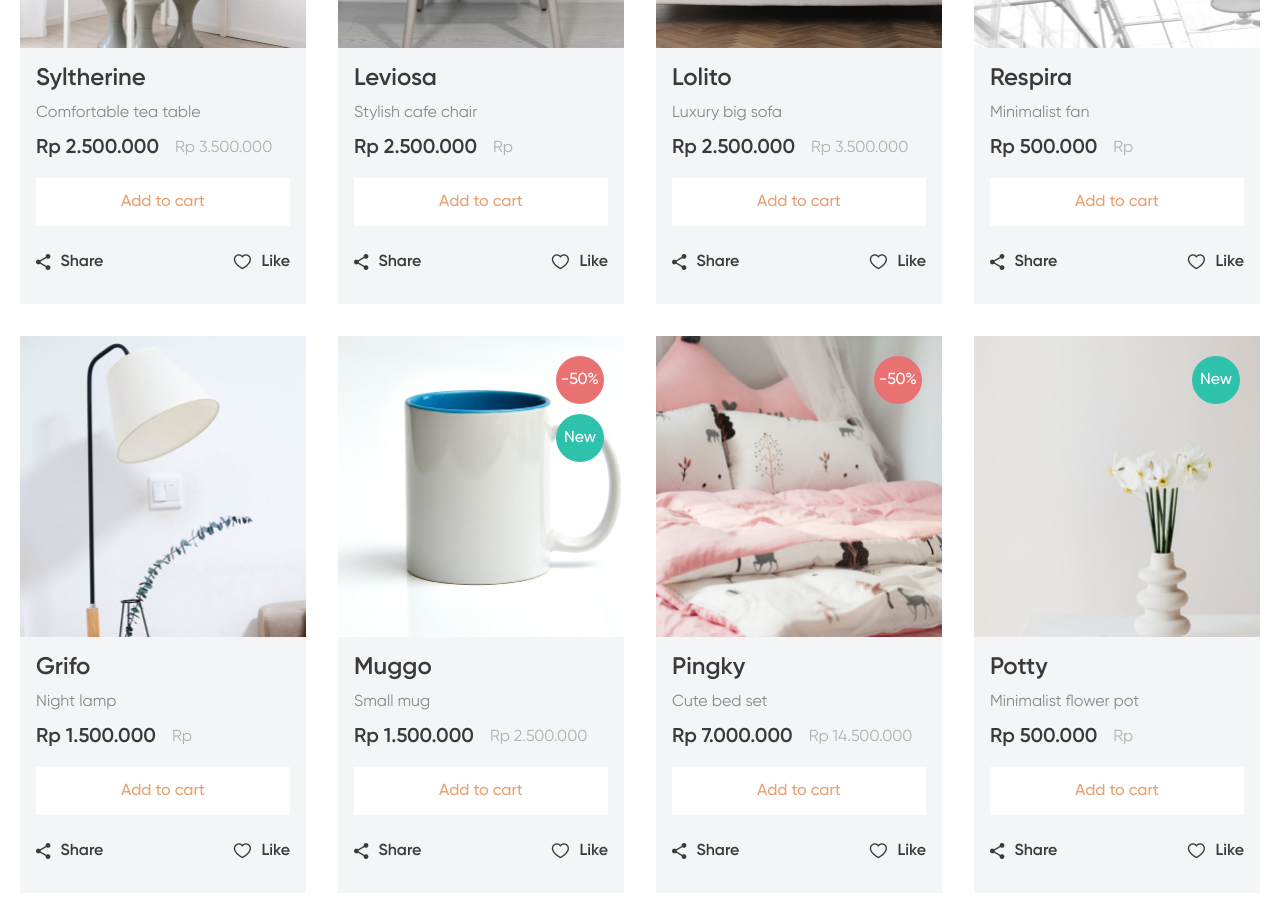
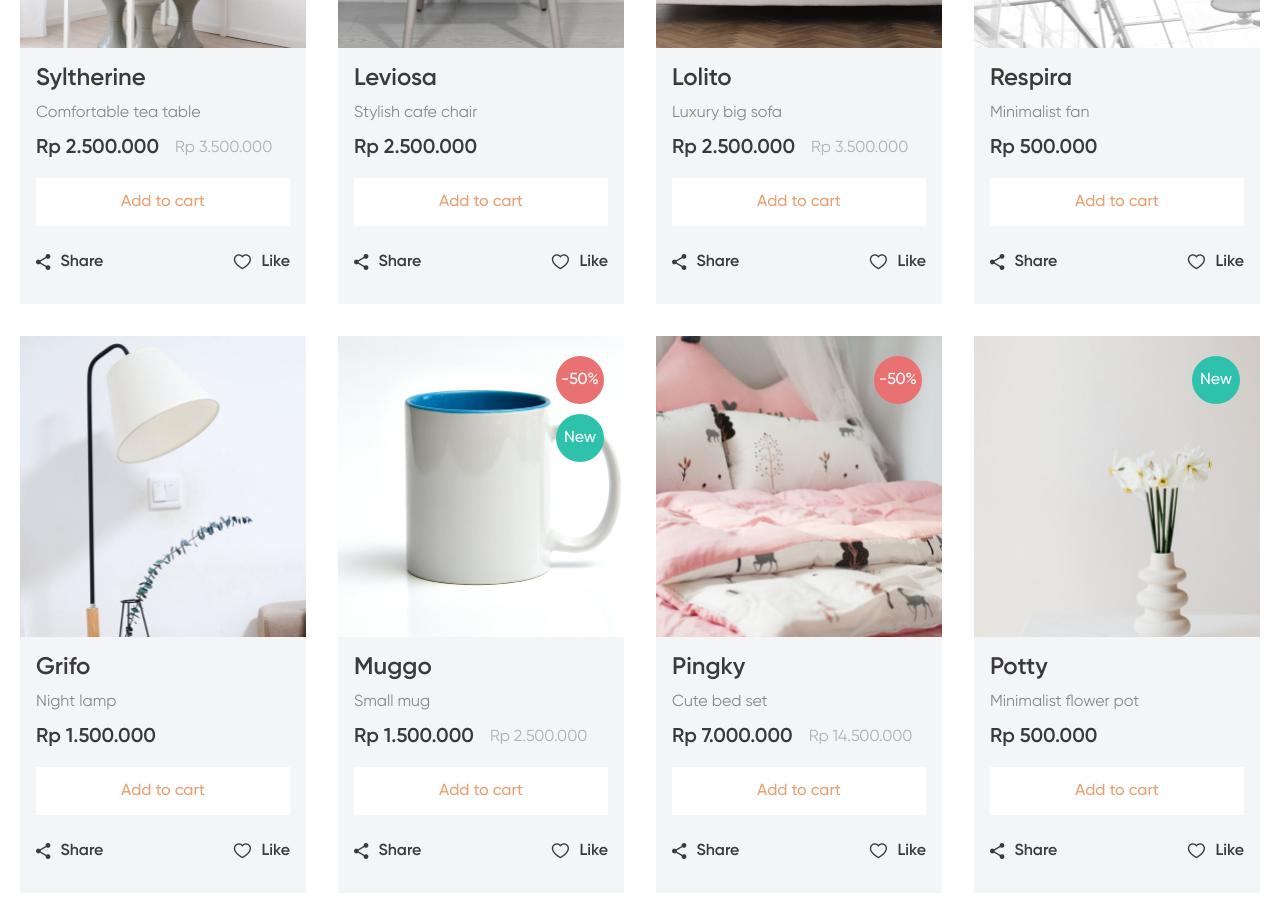
Before and after one commit to jugurj/comforra-furniture-shop, a Vue app: page / in a window 1280 px wide. Shown: the part 1340-2238 px from the top of the page. Built offline with nearby package versions, Linux system fonts and the light colour scheme.

Commit message:
Added condition to not render old price if its value is empty

```diff
--- a/src/components/ProductsItem.vue
+++ b/src/components/ProductsItem.vue
@@ -31,7 +31,10 @@
           {{ "Rp " + productData.price }}
         </div>
 
-        <div class="product-item__price product-item__price--old">
+        <div
+          v-show="productData.priceOld"
+          class="product-item__price product-item__price--old"
+        >
           {{ "Rp " + productData.priceOld }}
         </div>
       </div>
```
